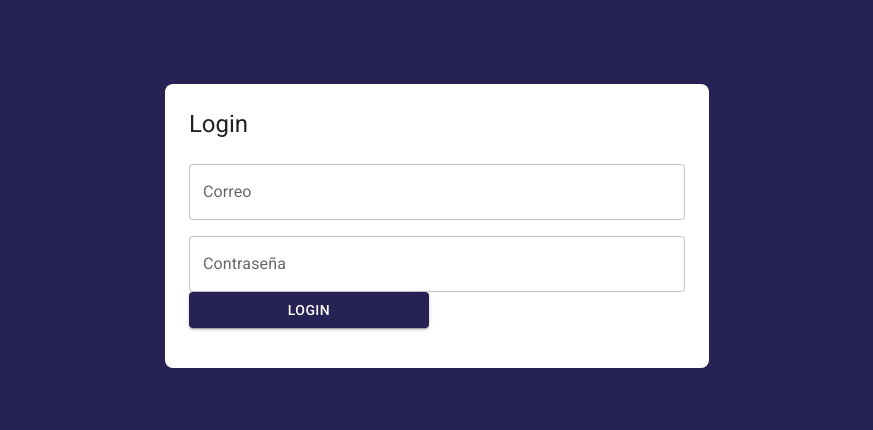
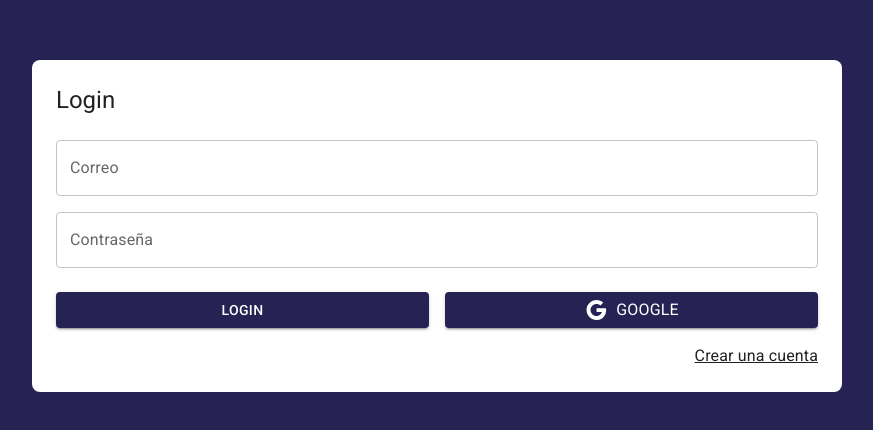
Before and after one commit to jennIntriago/journal-app, a React (Vite) app: page /auth/login in a window 1280 px wide. Shown: the part 174-604 px from the top of the page, without its empty margins (203-1076 px from the left). Built offline with nearby package versions, Linux system fonts and the light colour scheme.

Commit message:
Finalizar styles de Login

```diff
--- a/src/auth/pages/LoginPage.jsx
+++ b/src/auth/pages/LoginPage.jsx
@@ -1,4 +1,6 @@
-import { Button, Grid, TextField, Typography } from "@mui/material";
+import { Link as RouterLink } from "react-router-dom";
+import { Google } from "@mui/icons-material";
+import { Button, Grid, Link, TextField, Typography } from "@mui/material";
 
 export const LoginPage = () => {
   return (
@@ -39,12 +41,24 @@
               />
             </Grid>
 
-            <Grid container spacing={2} sx={{ mb: 2 }}>
+            <Grid container spacing={2} sx={{ mb: 2, mt: 1 }}>
               <Grid item xs={12} sm={6}>
                 <Button variant="contained" fullWidth>
                   Login
                 </Button>
               </Grid>
+              <Grid item xs={12} sm={6}>
+                <Button variant="contained" fullWidth>
+                  <Google />
+                  <Typography sx={{ ml: 1 }}>Google</Typography>
+                </Button>
+              </Grid>
+            </Grid>
+
+            <Grid container direction="row" justifyContent="end">
+              <Link component={RouterLink} color="inherit" to="/auth/register">
+                Crear una cuenta
+              </Link>
             </Grid>
           </Grid>
         </form>
```
